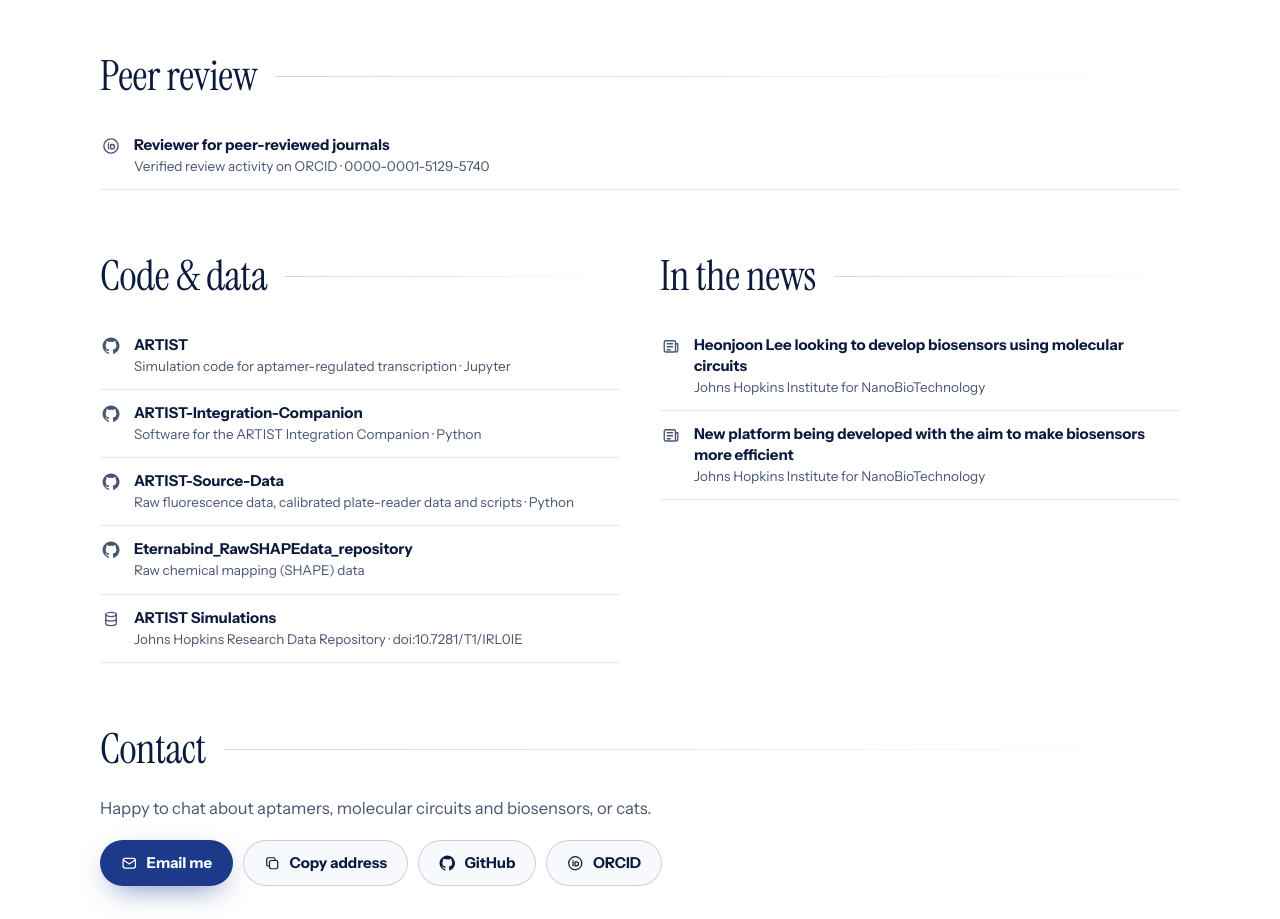
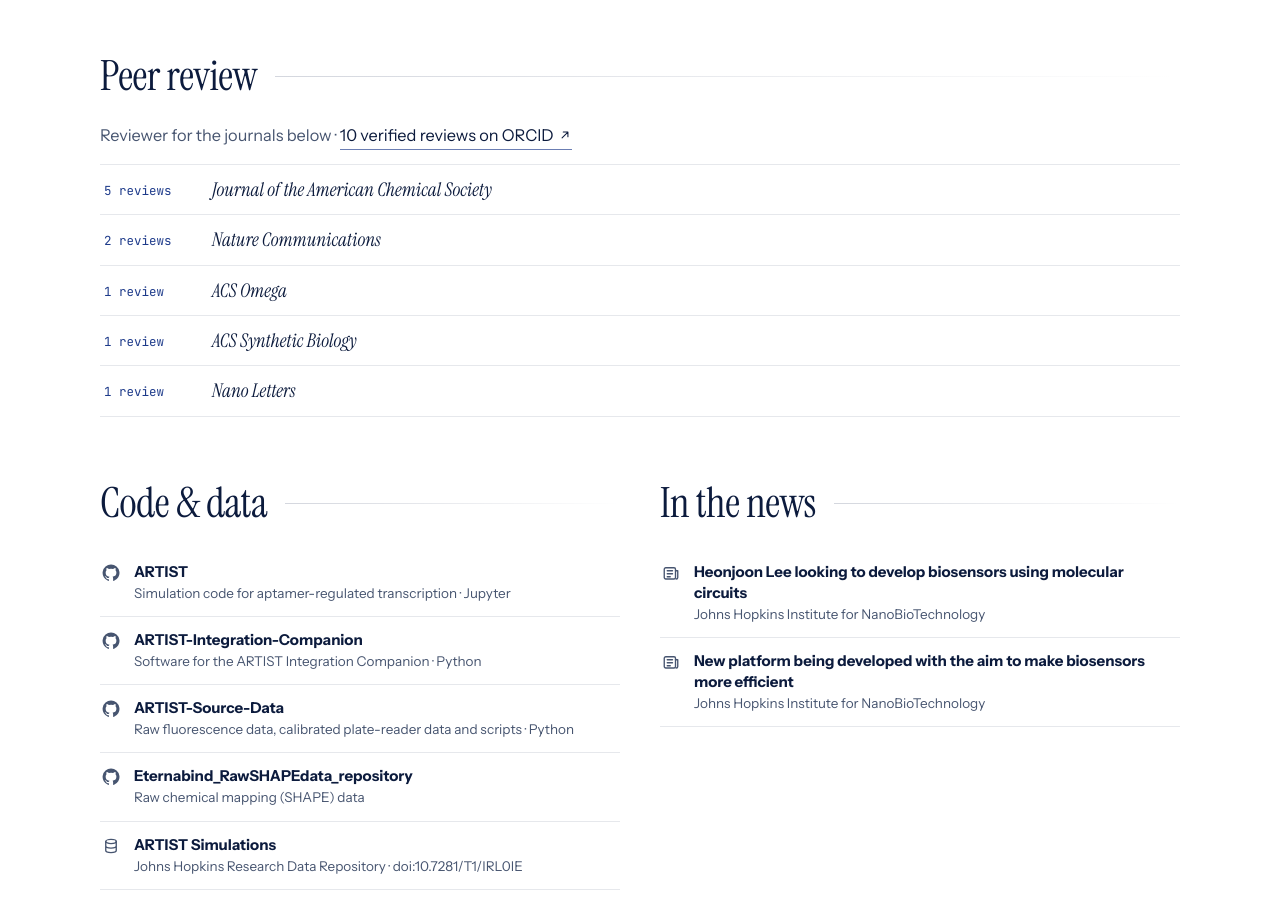
Before and after one commit to hlee260/Website, a plain HTML site: page index.html in a window 1280 px wide. Shown: the part 5380-6299 px from the top of the page. Drawn offline with Linux system fonts and the light colour scheme.

Commit message:
List peer-review journals from ORCID
Replace the generic reviewer entry with the verified review record:
JACS (5), Nature Communications (2), ACS Omega, ACS Synthetic Biology
and Nano Letters (1 each), linked to the ORCID record.

Co-Authored-By: Claude Opus 5.5 <noreply@anthropic.com>
Claude-Session: https://claude.ai/code/session_01Ji2ZfBmLdNNvRGPQ1mqT9N

```diff
--- a/assets/css/style.css
+++ b/assets/css/style.css
@@ -442,6 +442,14 @@ a.simple__title:hover { color: var(--accent); }
 .rows__meta i { font-family: var(--font-serif); font-size: 1.06em; }
 .amount { display: inline-block; margin-left: 6px; vertical-align: 1px; padding: 1px 7px; border-radius: 5px; font-family: var(--font-mono); font-size: 11px; font-weight: 400; color: var(--gold); background: color-mix(in srgb, var(--gold) 12%, transparent); }
 
+/* Peer review */
+.review__lede { color: var(--muted); font-size: 1.02rem; margin-bottom: 14px; }
+.review__lede a { display: inline-flex; align-items: center; gap: 4px; color: var(--text); border-bottom: 1px solid color-mix(in srgb, var(--accent) 65%, transparent); transition: color .2s; }
+.review__lede a:hover { color: var(--accent); }
+.review__lede .i { width: 14px; height: 14px; }
+.rows__count { font-family: var(--font-mono); font-size: 12.5px; color: var(--accent); padding-top: 4px; white-space: nowrap; }
+.rows__journal { font-family: var(--font-serif); font-size: 1.18rem; line-height: 1.35; color: var(--text); }
+
 /* Code, data & press */
 .links-list li { border-bottom: 1px solid var(--line); }
 .links-list a { display: grid; grid-template-columns: 20px minmax(0, 1fr); gap: 12px; padding: 12px 2px; transition: color .2s; }
--- a/index.html
+++ b/index.html
@@ -470,8 +470,13 @@
     <!-- ============================== PEER REVIEW ============================== -->
     <section class="block" id="review" aria-labelledby="review-title">
       <h2 class="h2" id="review-title" data-reveal>Peer review</h2>
-      <ul class="links-list" data-reveal>
-        <li><a href="https://orcid.org/0000-0001-5129-5740" target="_blank" rel="noopener"><svg class="i"><use href="#i-orcid"/></svg><span><b>Reviewer for peer-reviewed journals</b><em>Verified review activity on ORCID · 0000-0001-5129-5740</em></span></a></li>
+      <p class="review__lede" data-reveal>Reviewer for the journals below · <a href="https://orcid.org/0000-0001-5129-5740" target="_blank" rel="noopener">10 verified reviews on ORCID <svg class="i"><use href="#i-arrow"/></svg></a></p>
+      <ul class="rows rows--review" data-reveal>
+        <li><span class="rows__count">5 reviews</span><p class="rows__journal"><i>Journal of the American Chemical Society</i></p></li>
+        <li><span class="rows__count">2 reviews</span><p class="rows__journal"><i>Nature Communications</i></p></li>
+        <li><span class="rows__count">1 review</span><p class="rows__journal"><i>ACS Omega</i></p></li>
+        <li><span class="rows__count">1 review</span><p class="rows__journal"><i>ACS Synthetic Biology</i></p></li>
+        <li><span class="rows__count">1 review</span><p class="rows__journal"><i>Nano Letters</i></p></li>
       </ul>
     </section>
 
```
